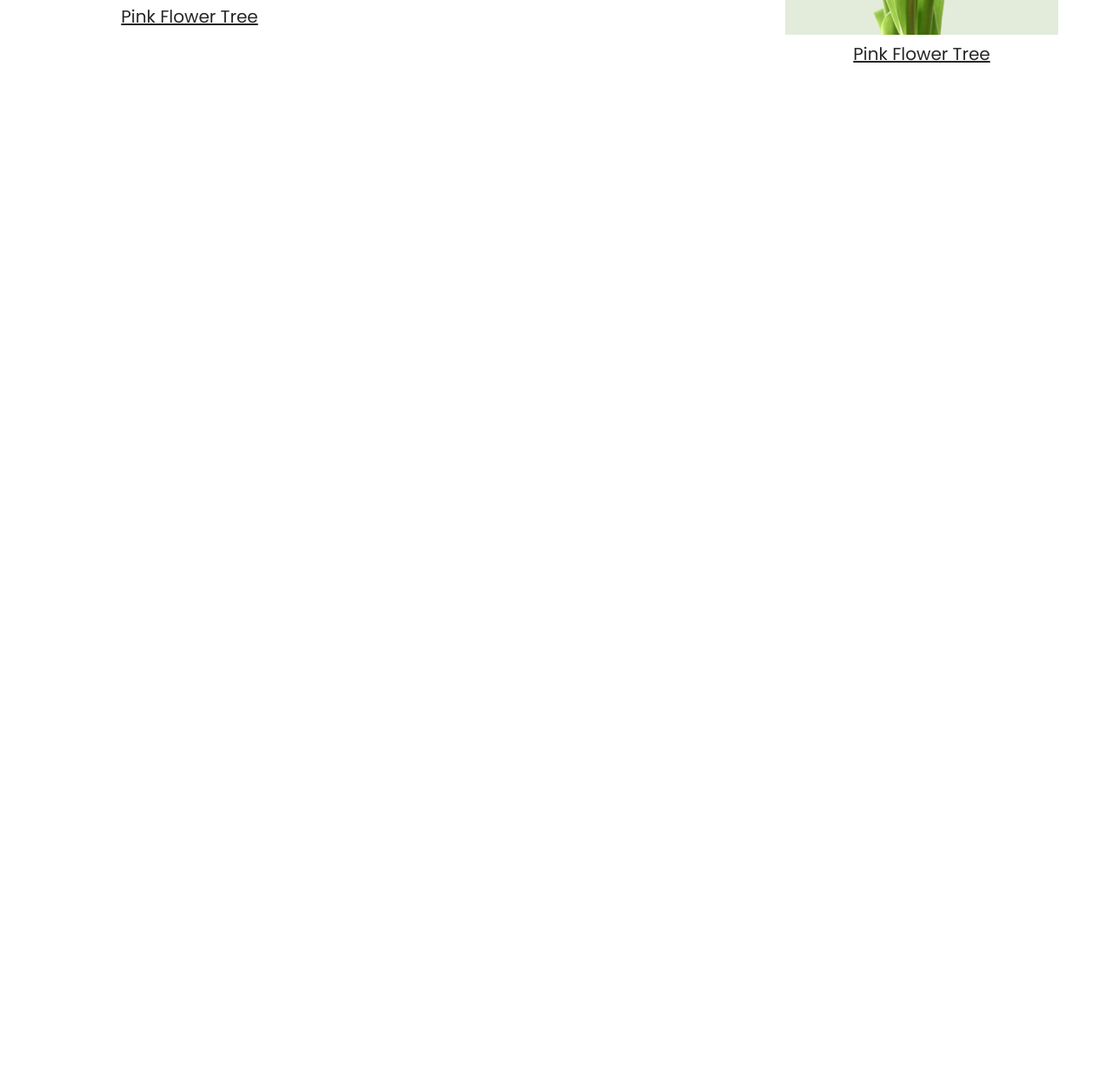
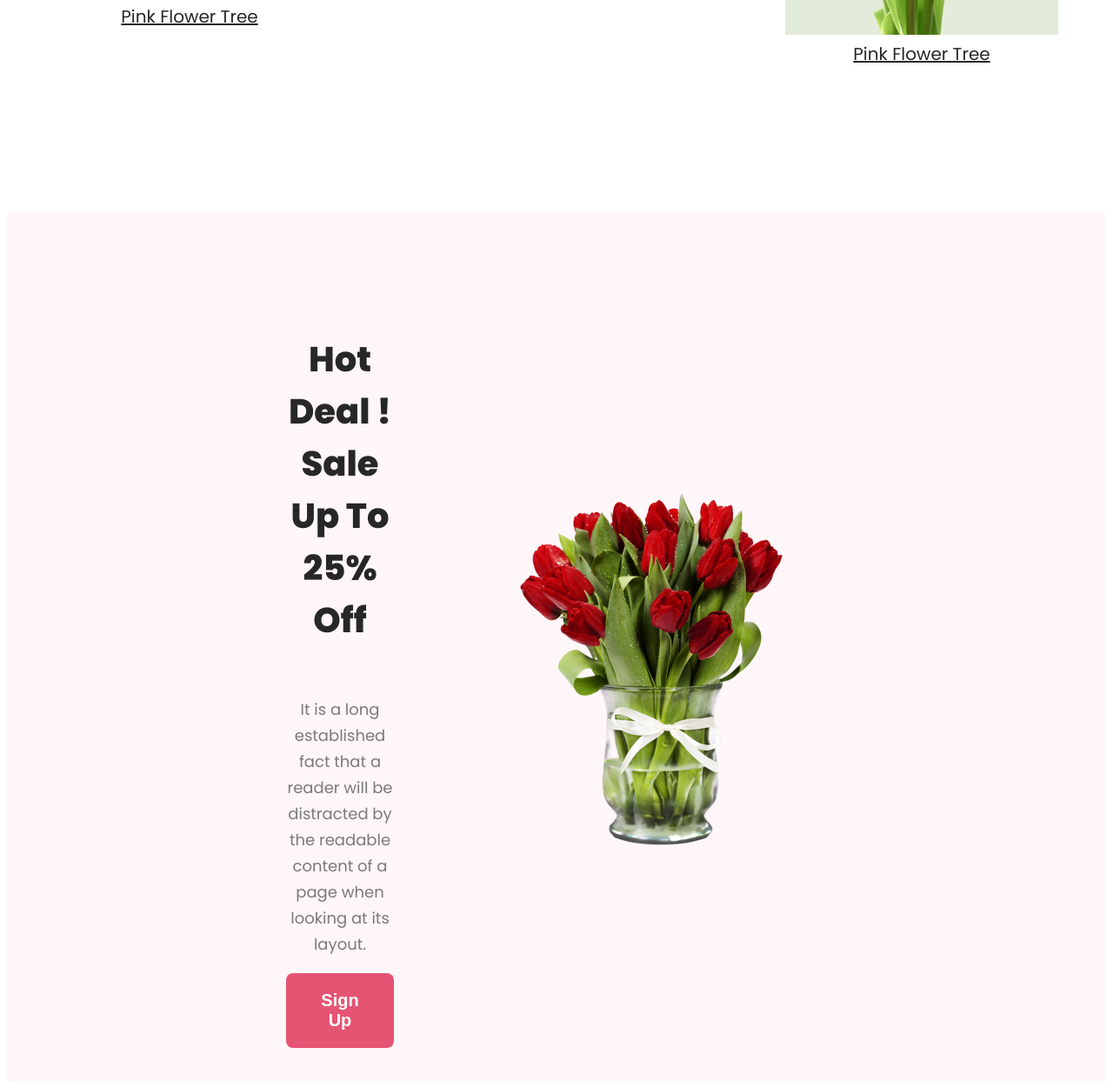
Before and after one commit to sh4aadman/flower-shop, a plain HTML site: page index.html in a window 1280 px wide. Shown: the part 2168-3411 px from the top of the page at 87% size. Before the commit the page ends 2411 px from the top, so only its background shows below. Drawn offline with Linux system fonts and the light colour scheme.

Commit message:
hot deal added

```diff
--- a/index.html
+++ b/index.html
@@ -48,6 +48,17 @@
                 </figure>
             </section>
         </article>
+
+        <article class="hot-deal">
+            <section class="hot-deal-content">
+                <h3 class="section-title">Hot Deal ! Sale Up To 25% Off</h3>
+                <p class="section-description">It is a long established fact that a reader will be distracted by the readable content of a page when looking at its layout.</p>
+                <button class="btn-primary">Sign Up</button>
+            </section>
+            <figure class="hot-deal-picture">
+                <img src="Flower Asset/pngwing 8.png" alt="hot-deal-picture">
+            </figure>
+        </article>
     </main>
     <footer></footer>
 </body>
--- a/styles/style.css
+++ b/styles/style.css
@@ -96,3 +96,22 @@ body {
     line-height: 30px;
     text-decoration-line: underline;
 }
+
+/* hot deal styles */
+
+.hot-deal {
+    border-radius: 8px;
+    background-color: rgba(229, 84, 115, 0.05);
+    padding: 100px 400px;
+    display: flex;
+    justify-content: center;
+    align-items: center;
+    gap: 100px;
+}
+
+.hot-deal-content {
+    display: flex;
+    flex-direction: column;
+    align-items: center;
+    max-width: 600px;
+}
```
